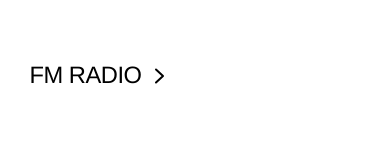
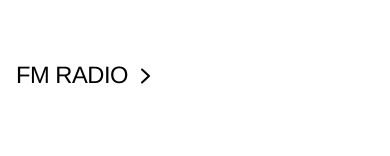
Before and after one commit to extreme1mode-ui/radio-webapp, a React (Vite) app: page / in a window 390 px wide. Shown: the top 156 px of the page. Built offline with nearby package versions, Linux system fonts and the light colour scheme.

Commit message:
Fix responsive layout

```diff
--- a/src/App.css
+++ b/src/App.css
@@ -1,23 +1,30 @@
 .app-shell {
   min-height: 100svh;
+  width: 100%;
   display: flex;
   justify-content: center;
+  padding: 0 16px;
+  box-sizing: border-box;
 }
 
 .radio-app {
-  --screen-width: min(100vw, 375px);
+  --app-max-width: 393px;
   --font-display: 'Guggenheim Sans', 'Helvetica Neue', Arial, sans-serif;
   --font-system: 'Inter', 'Helvetica Neue', Arial, sans-serif;
-  width: var(--screen-width);
+  width: 100%;
+  max-width: var(--app-max-width);
   min-height: 100svh;
-  padding: 0 6px 12px;
+  margin: 0 auto;
+  padding: 0 0 12px;
   box-sizing: border-box;
   color: #000000;
   background: #ffffff;
 }
 
 .app-header {
-  padding: 64px 16px 0;
+  width: 100%;
+  padding: 64px 0 0;
+  box-sizing: border-box;
 }
 
 .app-title {
@@ -38,6 +45,7 @@
 }
 
 .station-display {
+  width: 100%;
   margin-top: 52px;
   text-align: center;
 }
@@ -76,6 +84,7 @@
 }
 
 .dial-panel {
+  width: 100%;
   margin-top: 32px;
   position: relative;
   background: #000000;
@@ -187,6 +196,7 @@
 }
 
 .control-panel {
+  width: 100%;
   margin-top: 12px;
   height: 256px;
   display: flex;
@@ -330,7 +340,8 @@
 }
 
 .status-message {
-  margin: 14px 8px 0;
+  width: 100%;
+  margin: 14px 0 0;
   min-height: 18px;
   text-align: center;
   font-family: var(--font-display);
@@ -346,8 +357,7 @@
 
 @media (min-width: 420px) {
   .app-shell {
-    padding: 24px 0;
-    box-sizing: border-box;
+    padding: 24px 16px;
   }
 
   .radio-app {
```
